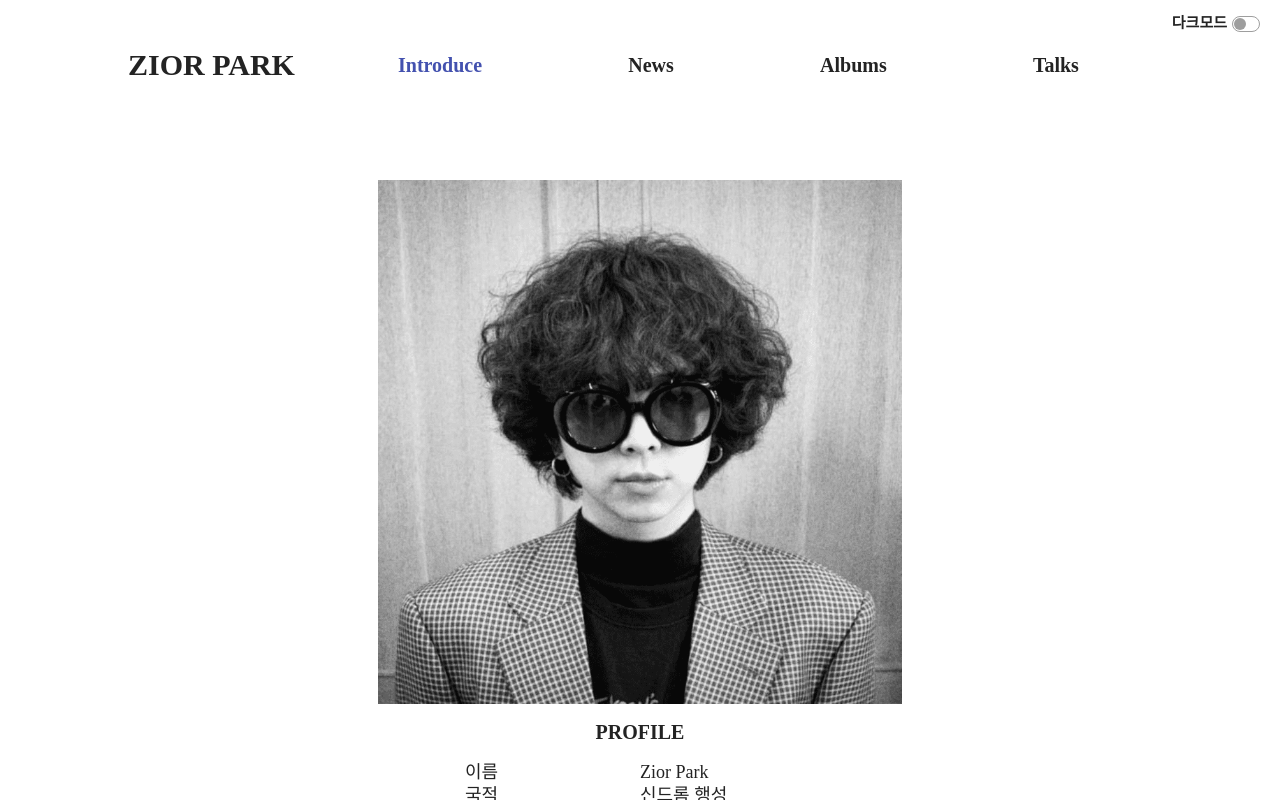
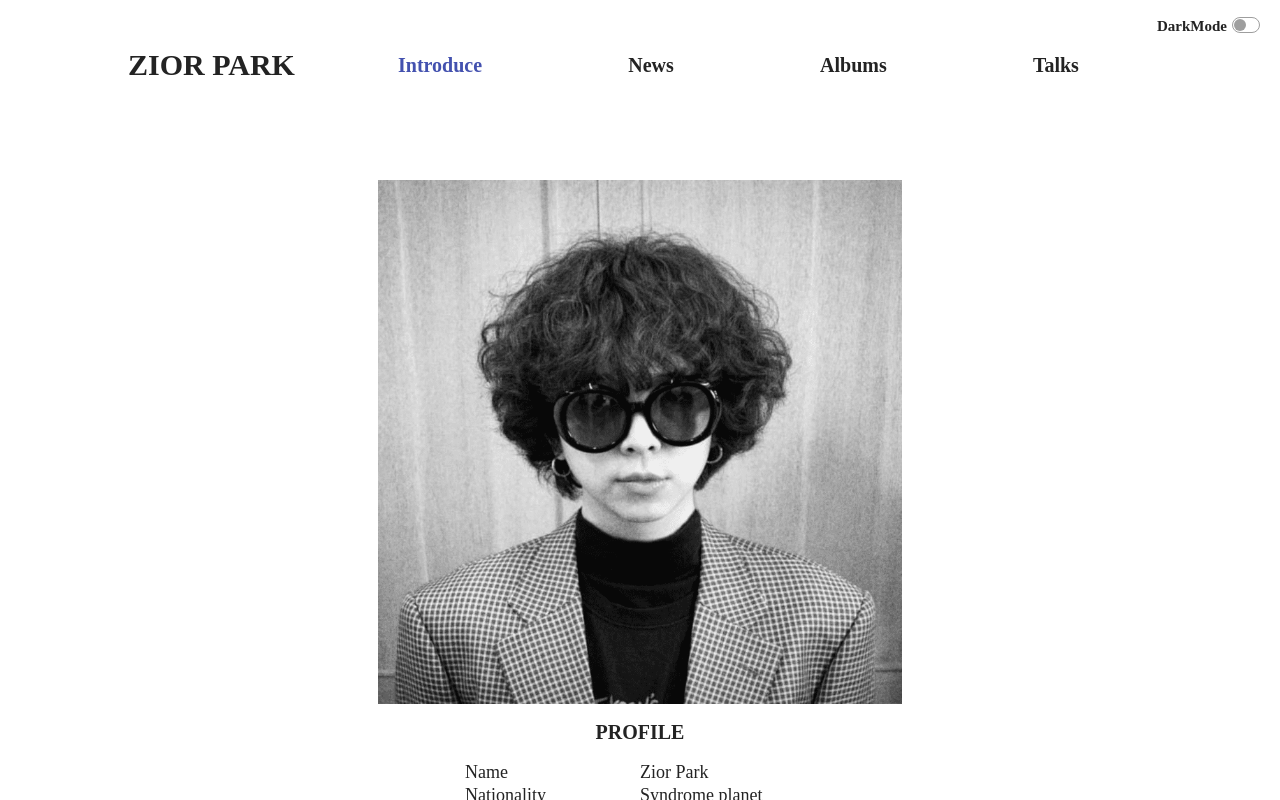
Before and after one commit to HYUNSOOSHIN/pepsi-man, a React (Create React App) app: page /introduce in a window 1280 px wide. Built offline with nearby package versions, Linux system fonts and the light colour scheme.

Commit message:
[21/04/19] Translate Korean into English

```diff
--- a/src/components/common/Footer.jsx
+++ b/src/components/common/Footer.jsx
@@ -4,7 +4,7 @@ import styled from "styled-components"
 const Footer = () => {
   return (
     <Container>
-      <p id={"info"}>{`서울시 관악구 어딘가\nT: ☺☺☺-☺☺☺☺-☺☺☺☺ / E: shs0655@gmail.com`}</p>
+      <p id={"info"}>{`Somewhere in Gwanak-gu, Seoul,  Republic of Korea.\nT: ☺☺☺-☺☺☺☺-☺☺☺☺ / E: shs0655@gmail.com`}</p>
       <p id={"copyright"}>© HYUNSOOSHIN</p>
     </Container>
   )
--- a/src/components/common/Header.jsx
+++ b/src/components/common/Header.jsx
@@ -41,7 +41,7 @@ const Header = (props) => {
       <OpacityView hamberger={hamberger} onClick={() => setHamberger(false)} />
       <NaviView id={"navi"} hamberger={hamberger} onClick={(e) => e.stopPropagation()}>
         <ToggleView>
-          <ToggleText>다크모드</ToggleText>
+          <ToggleText>DarkMode</ToggleText>
           <AntSwitch
             checked={toggle}
             onChange={() => {
@@ -166,7 +166,7 @@ const ToggleView = styled.div`
   z-index: 100;
 `
 const ToggleText = styled.p`
-  margin-top: 2px;
+  margin-top: 5px;
   margin-right: 5px;
   font-size: 15px;
   font-weight: bold;
--- a/src/components/page/Introduce.jsx
+++ b/src/components/page/Introduce.jsx
@@ -8,12 +8,12 @@ import soundcloud from "./../../images/soundcloud.png"
 
 const Introduce = () => {
   const profileInfo = [
-    { key: "이름", value: "Zior Park" },
-    { key: "국적", value: "신드롬 행성" },
-    { key: "생년월일", value: "☺☺☺☺-☺☺-☺☺" },
-    { key: "데뷔", value: "2018년 싱글 Benefits" },
-    { key: "크루", value: "SyndromeZ" },
-    { key: "레이블", value: "Beautiful Noise" },
+    { key: "Name", value: "Zior Park" },
+    { key: "Nationality", value: "Syndrome planet" },
+    { key: "Date of birth", value: "☺☺☺☺-☺☺-☺☺" },
+    { key: "Debut", value: "2018 Single Benefits" },
+    { key: "Crew", value: "SyndromeZ" },
+    { key: "Label", value: "Beautiful Noise" },
   ]
 
   return (
--- a/src/components/page/talks/Talks.jsx
+++ b/src/components/page/talks/Talks.jsx
@@ -26,10 +26,10 @@ const Talks = (props) => {
       <Section>
         <OrderByView>
           <OrderByButton bgColor={orderBy === 0 ? "#646568" : "#ffffff"} color={orderBy === 0 ? "#ffffff" : "#646568"} onClick={() => setOrderBy(0)}>
-            <p>최신순</p>
+            <p>Newest</p>
           </OrderByButton>
           <OrderByButton bgColor={orderBy === 1 ? "#646568" : "#ffffff"} color={orderBy === 1 ? "#ffffff" : "#646568"} onClick={() => setOrderBy(1)}>
-            <p>인기순</p>
+            <p>Popularity</p>
           </OrderByButton>
         </OrderByView>
 
@@ -71,7 +71,7 @@ const OrderByView = styled.div`
 `
 const OrderByButton = styled.button`
   background-color: ${(props) => props.bgColor};
-  width: 80px;
+  width: 90px;
   height: 35px;
   border: 1px solid;
   border-radius: 5px;
@@ -92,7 +92,7 @@ const OrderByButton = styled.button`
   @media (max-width: 1024px) {
   }
   @media (max-width: 768px) {
-    width: 60px;
+    width: 65px;
     height: 25px;
     & > p {
       font-size: 12px;
```
